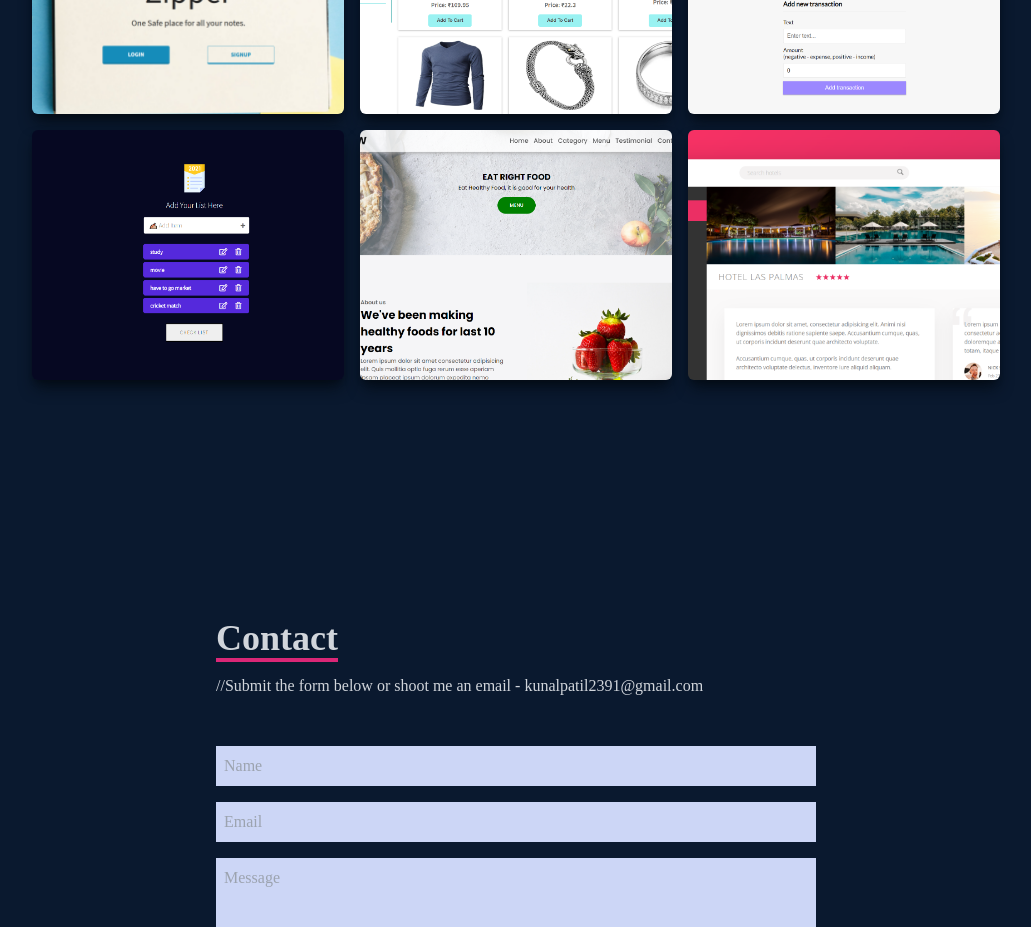
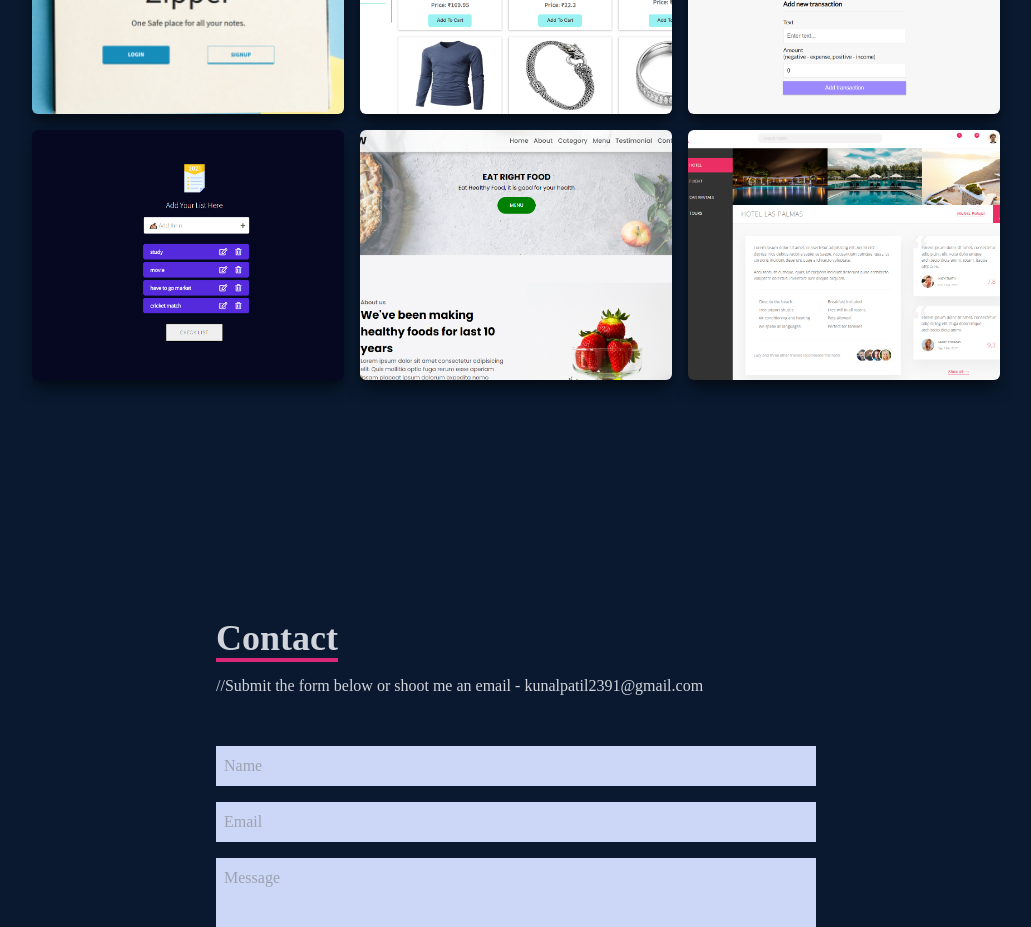
Before and after one commit to kunalpatil239/Portfolio, a React (Create React App) app: page / in a window 1280 px wide. Shown: the part 2520-3447 px from the top of the page, without its empty margins (124-1155 px from the left). Built offline with nearby package versions, Linux system fonts and the light colour scheme.

Commit message:
added travel project

```diff
--- a/src/components/Work.jsx
+++ b/src/components/Work.jsx
@@ -4,7 +4,7 @@ import instafood2 from "../assets/instafood2.PNG";
 import instacart3 from "../assets/instacart3.PNG";
 import expense from "../assets/expensetracker.PNG";
 import todo from "../assets/todo.PNG";
-import travel from "../assets/travel.PNG";
+import travel2 from "../assets/travel2.PNG";
 
 const Work = () => {
   return (
@@ -181,7 +181,7 @@ const Work = () => {
             </div>
           </div>
           <div
-            style={{ backgroundImage: `url(${travel})` }}
+            style={{ backgroundImage: `url(${travel2})` }}
             className="shadow-lg shadow-[#040c16] group container rounded-md flex justify-center items-center mx-auto content-div"
           >
             {/* hover effects */}
```
Also changed, not shown: src/assets/travel2.PNG (added).
